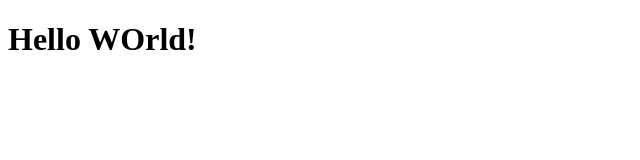
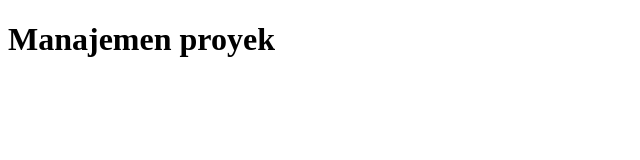
Before and after one commit to catherine2407/repo_test, a plain HTML site: page index.html in a window 1280 px wide. Shown: the whole page, without its empty margins (0-640 px from the left). Drawn offline with Linux system fonts and the light colour scheme.

Commit message:
memodifikasi file index.html

```diff
--- a/index.html
+++ b/index.html
@@ -3,9 +3,9 @@
 <head>
     <meta charset="UTF-8">
     <meta name="viewport" content="width=device-width, initial-scale=1.0">
-    <title>Coba Git Remote</title>
+    <title>apakbar</title>
 </head>
 <body>
-    <h1>Hello WOrld!</h1>
+    <h1>Manajemen proyek</h1>
 </body>
 </html>
```
